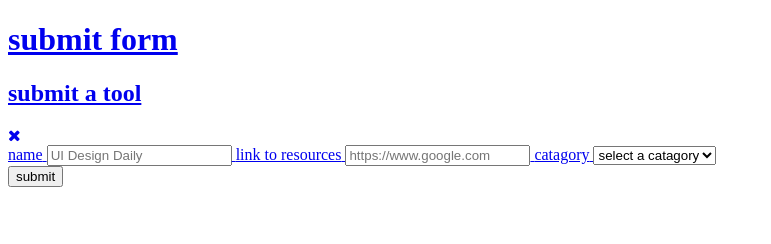
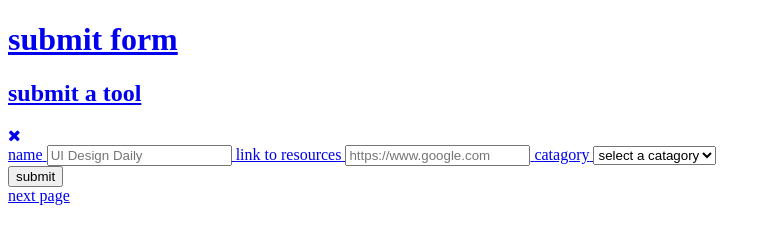
Before and after one commit to Theerthakumar14/Theertha98.github.io, a plain HTML site: page index.html in a window 1280 px wide. Shown: the whole page, without its empty margins (0-771 px from the left). Drawn offline with Linux system fonts and the light colour scheme.

Commit message:
Update index.html

```diff
--- a/index.html
+++ b/index.html
@@ -38,5 +38,6 @@
                     </div>
                 </form>
         </div>
+        <a href="FirstPage.html">next page </a>
     </body>
 </html>
```
